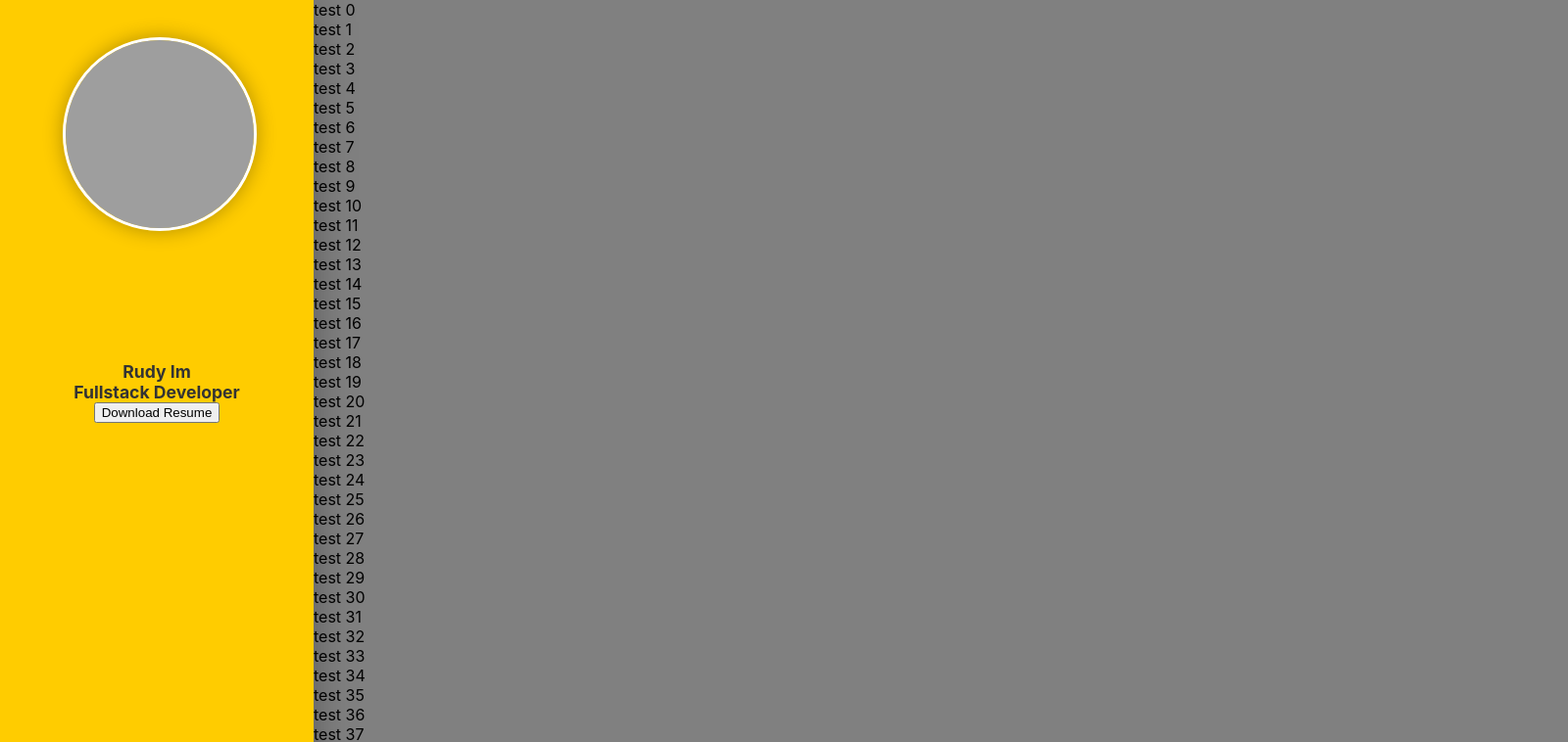
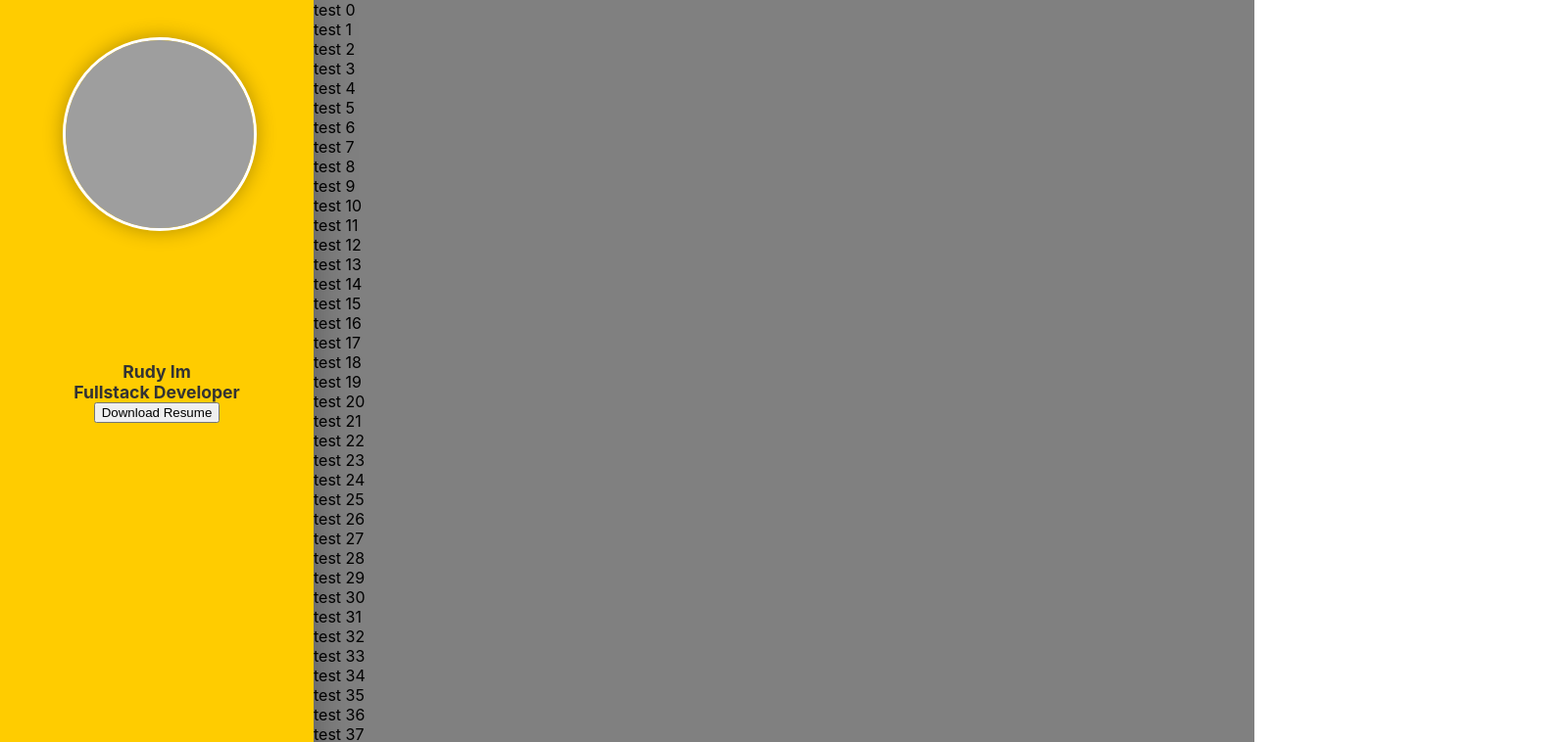
Before and after one commit to rudy-im/fullstack-portfolio, a React (Create React App) app: page / in a window 1280 px wide. Shown: the top 758 px of the page at 98% size, 1600 px wide, since content can reach past the window. Built offline with nearby package versions, Linux system fonts and the light colour scheme; grey boxes are pictures that could not be loaded.

Commit message:
horizontal scroll removed

```diff
--- a/src/App.css
+++ b/src/App.css
@@ -1,38 +1,8 @@
-.App {
-  text-align: center;
+html, body, #root {
+  width: 100%;
+  height: 100%;
+  overflow-x: hidden;
+  margin: 0;
+  padding: 0;
+  box-sizing: border-box;
 }
-
-.App-logo {
-  height: 40vmin;
-  pointer-events: none;
-}
-
-@media (prefers-reduced-motion: no-preference) {
-  .App-logo {
-    animation: App-logo-spin infinite 20s linear;
-  }
-}
-
-.App-header {
-  background-color: #282c34;
-  min-height: 100vh;
-  display: flex;
-  flex-direction: column;
-  align-items: center;
-  justify-content: center;
-  font-size: calc(10px + 2vmin);
-  color: white;
-}
-
-.App-link {
-  color: #61dafb;
-}
-
-@keyframes App-logo-spin {
-  from {
-    transform: rotate(0deg);
-  }
-  to {
-    transform: rotate(360deg);
-  }
-}
--- a/src/components/Banner.css
+++ b/src/components/Banner.css
@@ -5,6 +5,8 @@
   position: fixed;
   z-index: 1;
   box-shadow: 0 2px 40px rgba(0,0,0,0.3);
+  padding: 0;
+  margin: 0;
 }
 
 .banner.top {
@@ -14,12 +16,10 @@
   top: 0;
   width: 100%;
   height: 25vh;
-  padding: 0 0;
   transition: all 0.3s ease;
 }
 
 .banner.top.scrolled {
-  padding: 5px 0;
   font-size: 0.95rem;
   height: 10vh;
 }
@@ -31,7 +31,6 @@
   top: 0;
   height: 100vh;
   width: 25vw;
-  padding: 0;
   text-align: center;
   display: flex;
   align-items: center;
--- a/src/components/Main.css
+++ b/src/components/Main.css
@@ -1,17 +1,22 @@
-.top-banner-main {
-	margin-top: 25vh;
-	width: 100%;
-	transition: all 0.3s ease;
+.main {
 	background-color: gray;
+	box-sizing: border-box;
+	padding: 0;
+	margin: 0;
 }
 
-.top-banner-main.scrolled {
+.main.top-banner {
+	margin-top: 25vh;
+	width: calc(100vw);
+	transition: all 0.3s ease;
+}
+
+.main.top-banner.scrolled {
 	margin-top: 10vh;
 }
 
-.side-banner-main {
+.main.side-banner {
 	margin-left: 25vw;
-	width: 100%;
+	width: calc(100vw - 25vw);
 	min-height: 100vh;
-	background-color: gray;
 }
--- a/src/components/Main.js
+++ b/src/components/Main.js
@@ -25,7 +25,7 @@ const Main = () => {
     };
   }, [isLandscape]);
 
-  const mainClass = isLandscape ? `side-banner-main` : `top-banner-main${isScrolled ? ' scrolled' : ''}`;
+  const mainClass = isLandscape ? `main side-banner` : `main top-banner${isScrolled ? ' scrolled' : ''}`;
 
   return (
     <div className={mainClass}>
```
